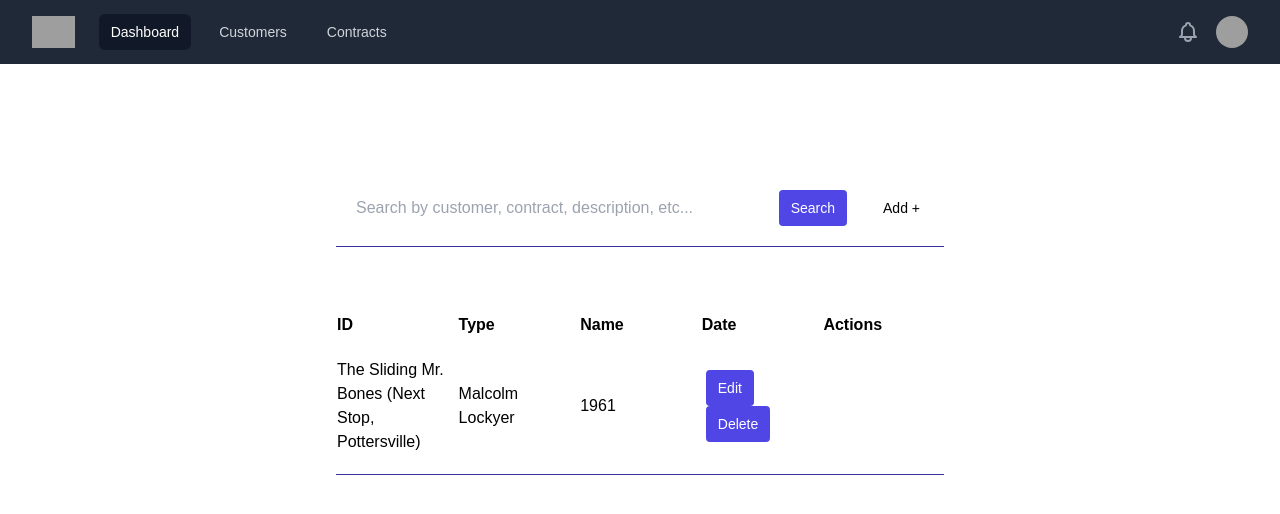
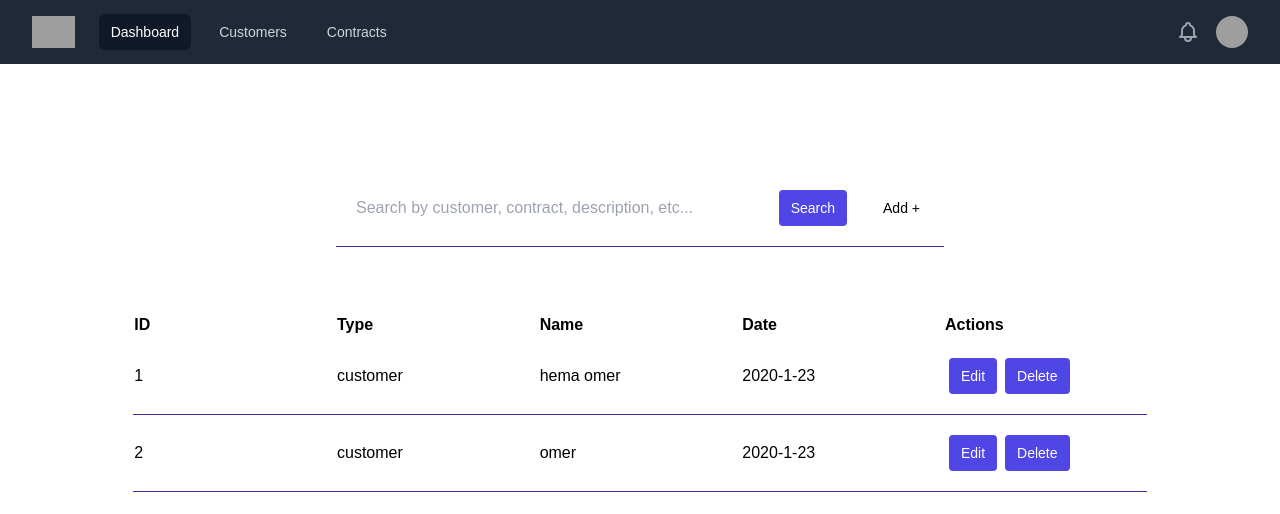
Before and after one commit to h3ma209/react-crm, a React (Create React App) app: page /customers in a window 1280 px wide. Shown: the top 514 px of the page. Built offline with nearby package versions, Linux system fonts and the light colour scheme; data requests are answered from the project's data file; grey boxes are pictures that could not be loaded.

Commit message:
created table row comp now it works

```diff
--- a/data/db.json
+++ b/data/db.json
@@ -1,16 +1,18 @@
 {
     "data":[
         {
+            "id":"1",
             "type":"customer",
             "name":"hema omer",
-            "description":"this is a test",
+
             "date":"2020-1-23"
 
         },
         {
+            "id":"2",
             "type":"customer",
             "name":"omer",
-            "description":"this is a test",
+
             "date":"2020-1-23"
 
         }
--- a/src/Customers/index.js
+++ b/src/Customers/index.js
@@ -1,8 +1,10 @@
 import "./index.css";
 import React, { useEffect, useState } from "react";
+import TableRow from "./TableRow";
 
 export default function Customers() {
   const [tableData, setTableData] = useState(null);
+  const [IsPending, setIsPending] = useState(false);
 
   useEffect(() => {
     fetch("http://localhost:8000/data")
@@ -11,10 +13,11 @@ export default function Customers() {
       })
       .then((data) => {
         // console.log(data);
-        setTableData(data)
-        console.log(tableData)
+        setTableData(data);
+        console.log(tableData);
+        setIsPending(true);
       });
-  },[]);
+  }, []);
 
   return (
     <div className="page">
@@ -51,7 +54,7 @@ export default function Customers() {
         </div>
       </div>
       <div className="mid-section w-full flex flex-col items-center ">
-        <div className="flex flex-col items-center w-3/6 ">
+        <div className="flex flex-col items-center w-5/6 ">
           <table className="table-fixed text-left w-full ">
             <thead>
               <tr>
@@ -63,27 +66,17 @@ export default function Customers() {
               </tr>
             </thead>
             <tbody>
-              {tableData && <tr className="h-16 text-left border-b border-b border-indigo-800 ">
-                <td className="py-5">
-                  The Sliding Mr. Bones (Next Stop, Pottersville)
-                </td>
-                <td className="py-5">Malcolm Lockyer</td>
-                <td className="py-5">1961</td>
-                <td className="py-5">
-                  <button
-                    className="mx-1 flex-shrink-0 bg-indigo-600 hover:bg-indigo-800 border-indigo-600 hover:border-indigo-800 text-sm border-4 text-white py-1 px-2 rounded"
-                    type="button"
-                  >
-                    Edit
-                  </button>
-                  <button
-                    className="mx-1 flex-shrink-0 bg-indigo-600 hover:bg-indigo-800 border-indigo-600 hover:border-indigo-800 text-sm border-4 text-white py-1 px-2 rounded"
-                    type="button"
-                  >
-                    Delete
-                  </button>
-                </td>
-              </tr>}
+              {!IsPending && <div>Loading ...</div>}
+              {tableData &&
+                tableData.map((dt,id) => {
+                  return <TableRow
+                    key={id}
+                    id={id+1}
+                    type={dt.type}
+                    name={dt.name}
+                    date={dt.date}
+                  ></TableRow>;
+                })}
             </tbody>
           </table>
         </div>
--- a/src/Customers/tableRow.js
+++ b/src/Customers/tableRow.js
@@ -0,0 +1,29 @@
+export default function tableRow(props) {
+  const id = props.id;
+  const type = props.type;
+  const name = props.name;
+  const date = props.date;
+
+  return (
+    <tr className="h-16 text-left border-b border-b border-indigo-800">
+      <td className="py-5">{id}</td>
+      <td className="py-5">{type}</td>
+      <td className="py-5">{name}</td>
+      <td className="py-5">{date}</td>
+      <td className="py-5">
+        <button
+          className="mx-1 flex-shrink-0 bg-indigo-600 hover:bg-indigo-800 border-indigo-600 hover:border-indigo-800 text-sm border-4 text-white py-1 px-2 rounded"
+          type="button"
+        >
+          Edit
+        </button>
+        <button
+          className="mx-1 flex-shrink-0 bg-indigo-600 hover:bg-indigo-800 border-indigo-600 hover:border-indigo-800 text-sm border-4 text-white py-1 px-2 rounded"
+          type="button"
+        >
+          Delete
+        </button>
+      </td>
+    </tr>
+  );
+}
```
